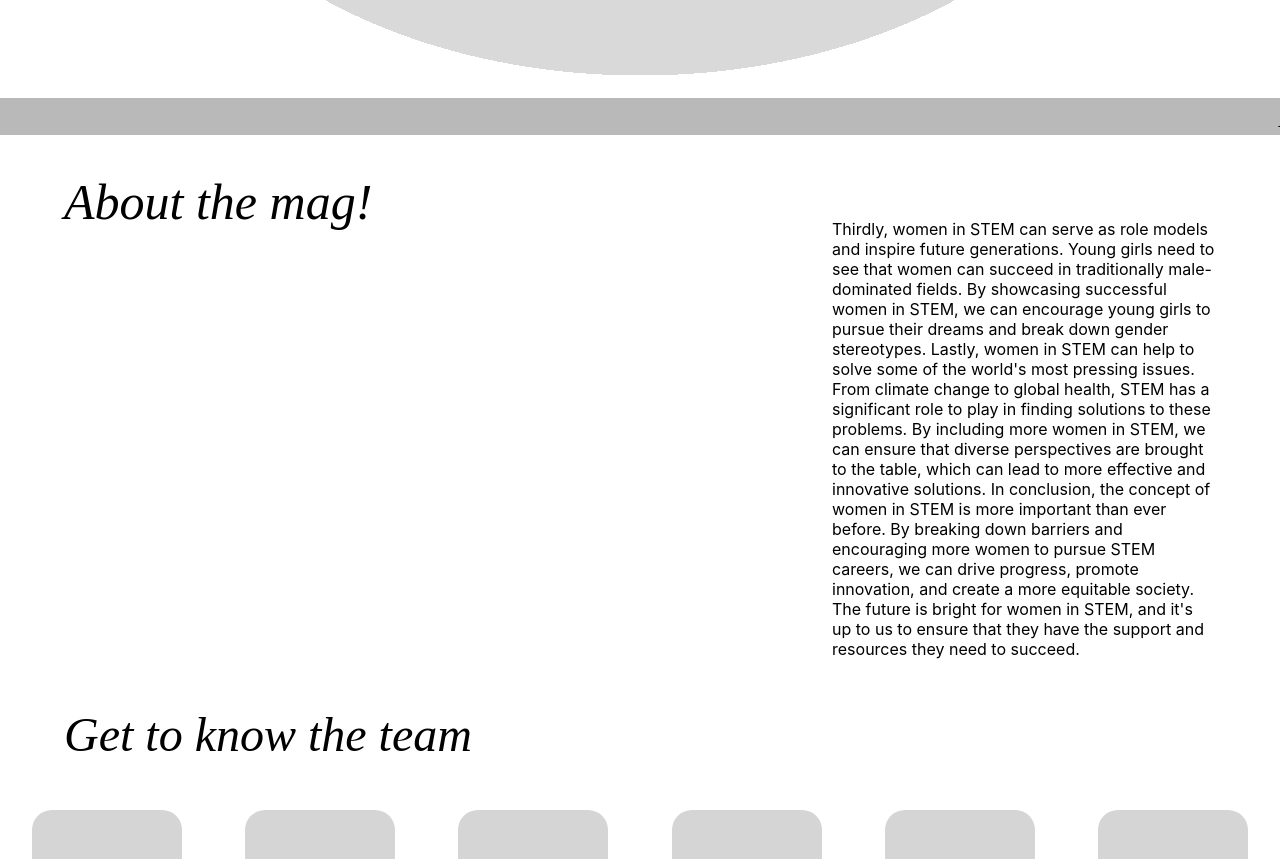
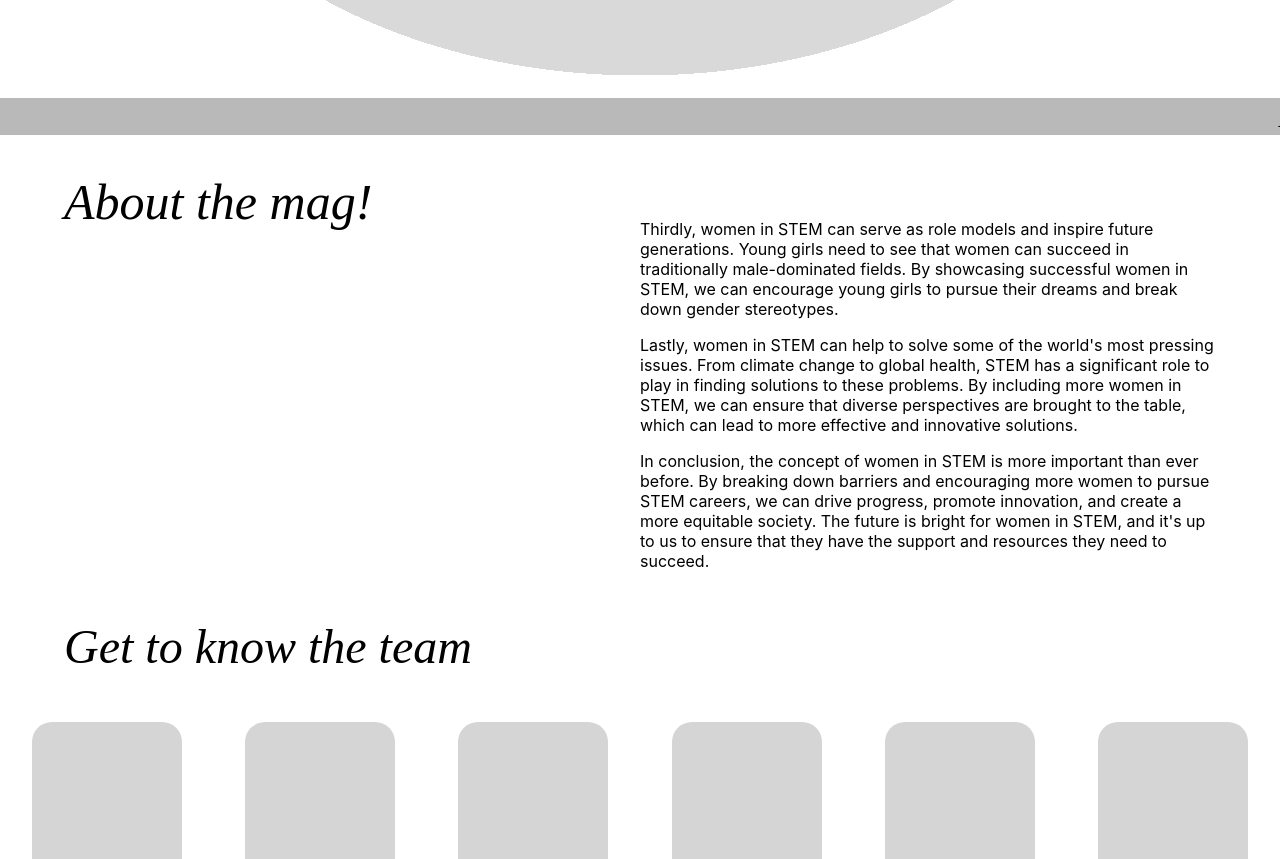
Before and after one commit to foresightmag/foresight, a React (Create React App) app: page / in a window 1280 px wide. Shown: the part 691-1550 px from the top of the page. Built offline with nearby package versions, Linux system fonts and the light colour scheme.

Commit message:
edit about section
change width of about-title to 50%, create a div with class "about-content" to hold the <p>

```diff
--- a/src/App.css
+++ b/src/App.css
@@ -22,7 +22,7 @@
     font-family: Swear Display;
     font-style: italic;
     font-weight: 100;
-    width: 100%;
+    width: 50%;
     padding-left: 5%;
     font-size: 50px;
   }
--- a/src/App.js
+++ b/src/App.js
@@ -14,9 +14,14 @@ function App() {
         A magazine designed for student by students. A magazine designed for student by students.
       </marquee>
 
+
       <div className="about">
         <h1 className="about-title">About the mag!</h1>
-        <p className="about-content">Thirdly, women in STEM can serve as role models and inspire future generations. Young girls need to see that women can succeed in traditionally male-dominated fields. By showcasing successful women in STEM, we can encourage young girls to pursue their dreams and break down gender stereotypes. Lastly, women in STEM can help to solve some of the world's most pressing issues. From climate change to global health, STEM has a significant role to play in finding solutions to these problems. By including more women in STEM, we can ensure that diverse perspectives are brought to the table, which can lead to more effective and innovative solutions. In conclusion, the concept of women in STEM is more important than ever before. By breaking down barriers and encouraging more women to pursue STEM careers, we can drive progress, promote innovation, and create a more equitable society. The future is bright for women in STEM, and it's up to us to ensure that they have the support and resources they need to succeed.</p>
+        <div className="about-content">
+          <p >Thirdly, women in STEM can serve as role models and inspire future generations. Young girls need to see that women can succeed in traditionally male-dominated fields. By showcasing successful women in STEM, we can encourage young girls to pursue their dreams and break down gender stereotypes. </p>
+          <p >Lastly, women in STEM can help to solve some of the world's most pressing issues. From climate change to global health, STEM has a significant role to play in finding solutions to these problems. By including more women in STEM, we can ensure that diverse perspectives are brought to the table, which can lead to more effective and innovative solutions.</p>
+          <p> In conclusion, the concept of women in STEM is more important than ever before. By breaking down barriers and encouraging more women to pursue STEM careers, we can drive progress, promote innovation, and create a more equitable society. The future is bright for women in STEM, and it's up to us to ensure that they have the support and resources they need to succeed.</p>
+        </div>
       </div>
 
      <h1 className='font'>Get to know the team</h1>
--- a/src/css/Card.css
+++ b/src/css/Card.css
@@ -19,7 +19,6 @@
   border-radius: 20px;
   border-color: transparent;
   transition: all 0.3s ease 0s;
-
 }
 .Card:hover{
   transform: scale(1.05);
```
